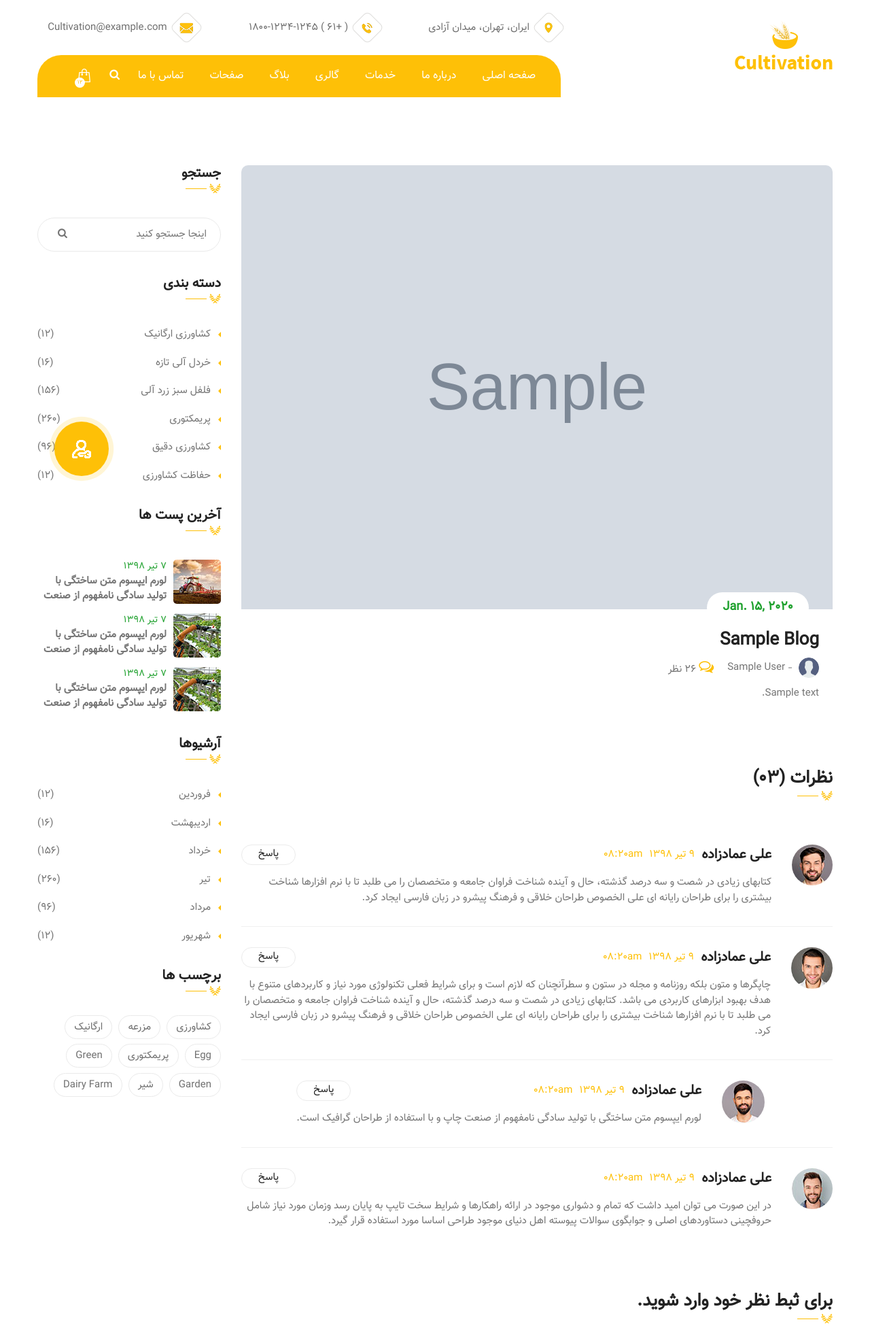
After one commit to poya-kob/sbi-shop, a Django app: template templates/blog/blog_detail.html in a window 1280 px wide. The commit adds this page. Shown: the top 1950 px of the page at 68% size. Run offline with Django 4.2, Linux system fonts and the light colour scheme; the template is opened without the code that fills it: most values are stand-ins (such as "Sample title", 1, 10 or a date in 2020); grey boxes marked "Sample" are stand-in pictures; some libraries are stand-ins or nearby versions.

Commit message:
detail view implimented

```diff
--- a/blog/mangers.py
+++ b/blog/mangers.py
@@ -3,4 +3,4 @@ from django.db.models import Manager
 
 class BlogsManager(Manager):
     def get_active_blogs(self):
-        self.get_queryset().filter(is_active=True)
+        return self.get_queryset().filter(is_active=True)
--- a/blog/models.py
+++ b/blog/models.py
@@ -8,12 +8,13 @@ from mptt import models as mp
 
 from categories.models import Categories
 from .mangers import BlogsManager
+from utils import upload_image_path
 
 
 class Blogs(models.Model):
     title = models.CharField(max_length=200, verbose_name=_("title"))
     body = RichTextUploadingField(verbose_name=_("body"))
-    image = models.ImageField(verbose_name=_("image"))
+    image = models.ImageField(verbose_name=_("image"), upload_to=upload_image_path)
     category = mp.TreeForeignKey(Categories, on_delete=models.SET_NULL, null=True, related_name='blogs',
                                  verbose_name=_('category'))
     video = models.FileField(verbose_name=_("video"), null=True, blank=True)
--- a/blog/urls.py
+++ b/blog/urls.py
@@ -1,7 +1,9 @@
 from django.urls import path
 
-from .views import BlogList
+from .views import BlogList, BlogDetail
 
 urlpatterns = [
-    path("", BlogList.as_view(), name='blogs')
+    path("", BlogList.as_view(), name='blogs'),
+    path("<int:pk>/", BlogDetail.as_view(), name='blog_detail'),
+    path("<int:pk>/<str:title>/", BlogDetail.as_view(), name='blog_detail'),
 ]
--- a/templates/_shaired/header.html
+++ b/templates/_shaired/header.html
@@ -108,11 +108,7 @@
                                 <li><a href="service.html">خدمات</a></li>
                                 <li><a href="gallery.html">گالری</a></li>
                                 <li>
-                                    <a href="javascript:;">بلاگ</a>
-                                    <ul>
-                                        <li><a href="blog.html">بلاگ</a></li>
-                                        <li><a href="blog_single.html">ادامه مطلب بلاگ</a></li>
-                                    </ul>
+                                    <a href="{% url 'blogs' %}">بلاگ</a>
                                 </li>
                                 <li>
                                     <a href="javascript:;">صفحات</a>
--- /dev/null
+++ b/templates/blog/blog_detail.html
@@ -0,0 +1,289 @@
+{% extends '_shaired/_MainLayout.html' %}
+{% load static %}
+
+{% block content %}
+    <!--Blog With Sidebar-->
+    <div class="blog_sidebar_wrapper clv_section blog_single_wrapper">
+        <div class="container">
+            <div class="row">
+                <div class="col-lg-9 col-md-9">
+                    <div class="blog_left_section">
+                        <div class="blog_section">
+                            <div class="agri_blog_image">
+                                <img src="{{ blog.image.url }}" alt="image">
+                                <span class="agri_blog_date">{{ blog.modified_date.date }}</span>
+                            </div>
+                            <div class="agri_blog_content">
+                                <h3>{{ blog.title }}</h3>
+                                <div class="blog_user">
+                                    <div class="user_name">
+                                        <img src="{% static 'images/user.png' %}" alt="image">
+                                        <a href="javascript:;"><span>{{ blog.user }}</span></a>
+                                    </div>
+                                    <div class="comment_block">
+                                        <span><i class="fa fa-comments-o" aria-hidden="true"></i></span>
+                                        <a href="javascript:;">26 نظر</a>
+                                    </div>
+                                </div>
+                                <p>{{ blog.body|safe }}</p>
+                                <br>
+                                <br>
+                                <br>
+
+                            </div>
+
+                            <div class="blog_single_heading">
+                                <h3>نظرات <span>(03)</span></h3>
+                                <img src="{% static 'images/footer_underline.png' %}" alt="image">
+                            </div>
+                            <div class="comment_section">
+                                <ul>
+                                    <li>
+                                        <div class="comment_box">
+                                            <div class="comment_image">
+                                                <img src="images/comment1.jpg" alt="image">
+                                            </div>
+                                            <div class="comment_text">
+                                                <div class="comment_header">
+                                                    <div class="comment_name">
+                                                        <h5>علی عمادزاده</h5>
+                                                        <span>9 تیر 1398</span>
+                                                        <span>08:20am</span>
+                                                    </div>
+                                                    <a href="javascript:;">پاسخ</a>
+                                                </div>
+                                                <p>کتابهای زیادی در شصت و سه درصد گذشته، حال و آینده شناخت فراوان
+                                                    جامعه و متخصصان را می طلبد تا با نرم افزارها شناخت بیشتری را
+                                                    برای طراحان رایانه ای علی الخصوص طراحان خلاقی و فرهنگ پیشرو در
+                                                    زبان فارسی ایجاد کرد. </p>
+                                            </div>
+                                        </div>
+                                    </li>
+                                    <li>
+                                        <div class="comment_box">
+                                            <div class="comment_image">
+                                                <img src="images/comment2.jpg" alt="image">
+                                            </div>
+                                            <div class="comment_text">
+                                                <div class="comment_header">
+                                                    <div class="comment_name">
+                                                        <h5>علی عمادزاده</h5>
+                                                        <span>9 تیر 1398</span>
+                                                        <span>08:20am</span>
+                                                    </div>
+                                                    <a href="javascript:;">پاسخ</a>
+                                                </div>
+                                                <p>چاپگرها و متون بلکه روزنامه و مجله در ستون و سطرآنچنان که لازم
+                                                    است و برای شرایط فعلی تکنولوژی مورد نیاز و کاربردهای متنوع با
+                                                    هدف بهبود ابزارهای کاربردی می باشد. کتابهای زیادی در شصت و سه
+                                                    درصد گذشته، حال و آینده شناخت فراوان جامعه و متخصصان را می طلبد
+                                                    تا با نرم افزارها شناخت بیشتری را برای طراحان رایانه ای علی
+                                                    الخصوص طراحان خلاقی و فرهنگ پیشرو در زبان فارسی ایجاد کرد.</p>
+                                            </div>
+                                        </div>
+                                    </li>
+                                    <li>
+                                        <ul>
+                                            <li>
+                                                <div class="comment_box">
+                                                    <div class="comment_image">
+                                                        <img src="images/comment3.jpg" alt="image">
+                                                    </div>
+                                                    <div class="comment_text">
+                                                        <div class="comment_header">
+                                                            <div class="comment_name">
+                                                                <h5>علی عمادزاده</h5>
+                                                                <span>9 تیر 1398</span>
+                                                                <span>08:20am</span>
+                                                            </div>
+                                                            <a href="javascript:;">پاسخ</a>
+                                                        </div>
+                                                        <p>لورم ایپسوم متن ساختگی با تولید سادگی نامفهوم از صنعت چاپ
+                                                            و با استفاده از طراحان گرافیک است. </p>
+                                                    </div>
+                                                </div>
+                                            </li>
+                                        </ul>
+                                    </li>
+                                    <li>
+                                        <div class="comment_box">
+                                            <div class="comment_image">
+                                                <img src="images/comment4.jpg" alt="image">
+                                            </div>
+                                            <div class="comment_text">
+                                                <div class="comment_header">
+                                                    <div class="comment_name">
+                                                        <h5>علی عمادزاده</h5>
+                                                        <span>9 تیر 1398</span>
+                                                        <span>08:20am</span>
+                                                    </div>
+                                                    <a href="javascript:;">پاسخ</a>
+                                                </div>
+                                                <p>در این صورت می توان امید داشت که تمام و دشواری موجود در ارائه
+                                                    راهکارها و شرایط سخت تایپ به پایان رسد وزمان مورد نیاز شامل
+                                                    حروفچینی دستاوردهای اصلی و جوابگوی سوالات پیوسته اهل دنیای موجود
+                                                    طراحی اساسا مورد استفاده قرار گیرد.</p>
+                                            </div>
+                                        </div>
+                                    </li>
+                                </ul>
+                            </div>
+                            {% if request.user.is_authenticated %}
+                                <div class="blog_single_heading">
+                                    <h3>نظر شما درباره این مطلب</h3>
+                                    <img src="{% static 'images/footer_underline.png' %}" alt="image">
+                                </div>
+                                <div class="comment_form">
+                                    <div class="row">
+                                        <div class="col-md-6 col-lg-6">
+                                            <div class="form_block">
+                                                <input type="text" class="form_field" placeholder="نام">
+                                            </div>
+                                        </div>
+                                        <div class="col-md-6 col-lg-6">
+                                            <div class="form_block">
+                                                <input type="text" class="form_field" placeholder="نام خانوادگی">
+                                            </div>
+                                        </div>
+                                        <div class="col-md-6 col-lg-6">
+                                            <div class="form_block">
+                                                <input type="text" class="form_field" placeholder="ایمیل">
+                                            </div>
+                                        </div>
+                                        <div class="col-md-6 col-lg-6">
+                                            <div class="form_block">
+                                                <input type="text" class="form_field" placeholder="عنوان">
+                                            </div>
+                                        </div>
+                                        <div class="col-md-12 col-lg-12">
+                                            <div class="form_block">
+                                                <textarea placeholder="Message" class="form_field"></textarea>
+                                            </div>
+                                        </div>
+                                        <div class="col-md-12 col-lg-12">
+                                            <div class="form_block">
+                                                <button class="clv_btn">ارسال</button>
+                                            </div>
+                                        </div>
+                                    </div>
+                                </div>
+                            {% else %}
+                                <div class="blog_single_heading">
+                                    <h3>برای ثبط نظر خود وارد شوید.</h3>
+                                    <img src="{% static 'images/footer_underline.png' %}" alt="image">
+                                </div>
+                            {% endif %}
+                        </div>
+                    </div>
+                </div>
+                <div class="col-lg-3 col-md-3">
+                    <div class="blog_sidebar">
+                        <div class="sidebar_block">
+                            <div class="sidebar_heading">
+                                <h3>جستجو</h3>
+                                <img src="{% static 'images/footer_underline.png' %}" alt="image">
+                            </div>
+                            <div class="sidebar_search">
+                                <input type="text" placeholder="اینجا جستجو کنید">
+                                <a href="javascript:;"><i class="fa fa-search" aria-hidden="true"></i></a>
+                            </div>
+                        </div>
+                        <div class="sidebar_block">
+                            <div class="sidebar_heading">
+                                <h3>دسته بندی</h3>
+                                <img src="{% static 'images/footer_underline.png' %}" alt="image">
+                            </div>
+                            <div class="sidebar_category">
+                                <ul>
+                                    <li><a href="javascript:;">کشاورزی ارگانیک<span>(12)</span></a></li>
+                                    <li><a href="javascript:;">خردل آلی تازه<span>(16)</span></a></li>
+                                    <li><a href="javascript:;">فلفل سبز زرد آلی<span>(156)</span></a></li>
+                                    <li><a href="javascript:;">پریمکتوری<span>(260)</span></a></li>
+                                    <li><a href="javascript:;">کشاورزی دقیق<span>(96)</span></a></li>
+                                    <li><a href="javascript:;">حفاظت کشاورزی<span>(12)</span></a></li>
+                                </ul>
+                            </div>
+                        </div>
+                        <div class="sidebar_block">
+                            <div class="sidebar_heading">
+                                <h3>آخرین پست ها</h3>
+                                <img src="{% static 'images/footer_underline.png' %}" alt="image">
+                            </div>
+                            <div class="sidebar_post">
+                                <ul>
+                                    <li>
+                                        <div class="post_image">
+                                            <img src="images/sidebar_post1.jpg" alt="image">
+                                        </div>
+                                        <div class="post_content">
+                                            <p>7 تیر 1398</p>
+                                            <a href="blog_single.html">لورم ایپسوم متن ساختگی با تولید سادگی نامفهوم
+                                                از صنعت</a>
+                                        </div>
+                                    </li>
+                                    <li>
+                                        <div class="post_image">
+                                            <img src="images/sidebar_post2.jpg" alt="image">
+                                        </div>
+                                        <div class="post_content">
+                                            <p>7 تیر 1398</p>
+                                            <a href="blog_single.html">لورم ایپسوم متن ساختگی با تولید سادگی نامفهوم
+                                                از صنعت</a>
+                                        </div>
+                                    </li>
+                                    <li>
+                                        <div class="post_image">
+                                            <img src="images/sidebar_post2.jpg" alt="image">
+                                        </div>
+                                        <div class="post_content">
+                                            <p>7 تیر 1398</p>
+                                            <a href="blog_single.html">لورم ایپسوم متن ساختگی با تولید سادگی نامفهوم
+                                                از صنعت</a>
+                                        </div>
+                                    </li>
+                                </ul>
+                            </div>
+                        </div>
+                        <div class="sidebar_block">
+                            <div class="sidebar_heading">
+                                <h3>آرشیوها</h3>
+                                <img src="{% static 'images/footer_underline.png' %}" alt="image">
+                            </div>
+                            <div class="sidebar_category">
+                                <ul>
+                                    <li><a href="javascript:;">فروردین<span>(12)</span></a></li>
+                                    <li><a href="javascript:;">اردیبهشت<span>(16)</span></a></li>
+                                    <li><a href="javascript:;">خرداد<span>(156)</span></a></li>
+                                    <li><a href="javascript:;">تیر<span>(260)</span></a></li>
+                                    <li><a href="javascript:;">مرداد<span>(96)</span></a></li>
+                                    <li><a href="javascript:;">شهریور<span>(12)</span></a></li>
+                                </ul>
+                            </div>
+                        </div>
+
+                        <div class="sidebar_block">
+                            <div class="sidebar_heading">
+                                <h3>برچسب ها</h3>
+                                <img src="{% static 'images/footer_underline.png' %}" alt="image">
+                            </div>
+                            <div class="sidebar_tags">
+                                <ul>
+                                    <li><a href="javascript:;">کشاورزی</a></li>
+                                    <li><a href="javascript:;">مزرعه</a></li>
+                                    <li><a href="javascript:;">ارگانیک</a></li>
+                                    <li><a href="javascript:;">egg</a></li>
+                                    <li><a href="javascript:;">پریمکتوری</a></li>
+                                    <li><a href="javascript:;">Green</a></li>
+                                    <li><a href="javascript:;">garden</a></li>
+                                    <li><a href="javascript:;">شیر</a></li>
+                                    <li><a href="javascript:;">dairy farm</a></li>
+                                </ul>
+                            </div>
+                        </div>
+                    </div>
+                </div>
+            </div>
+        </div>
+    </div>
+
+{% endblock %}
```
Also changed, not shown: blog/views.py (+8 -2 lines), templates/blog/blog_list.html (+8 -4 lines), utils.py (added, +20 -0 lines), 1 other file.
